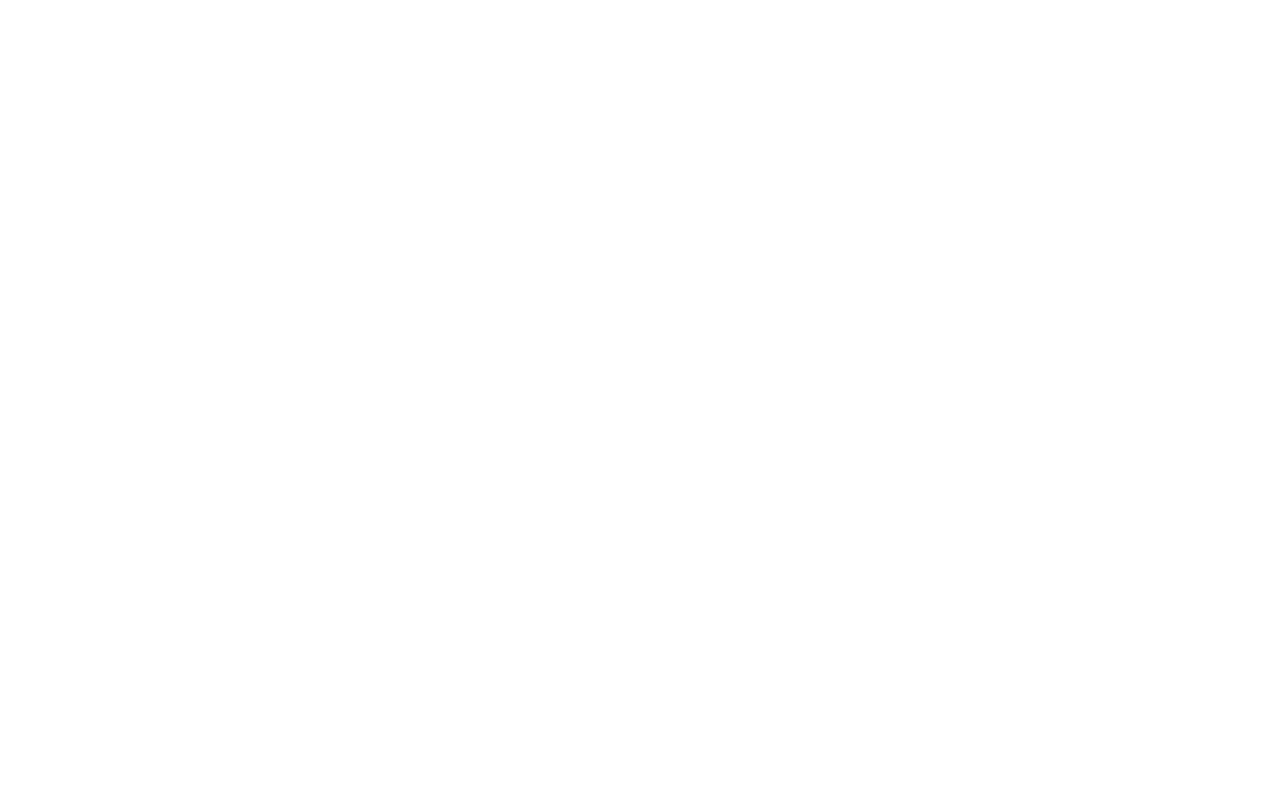
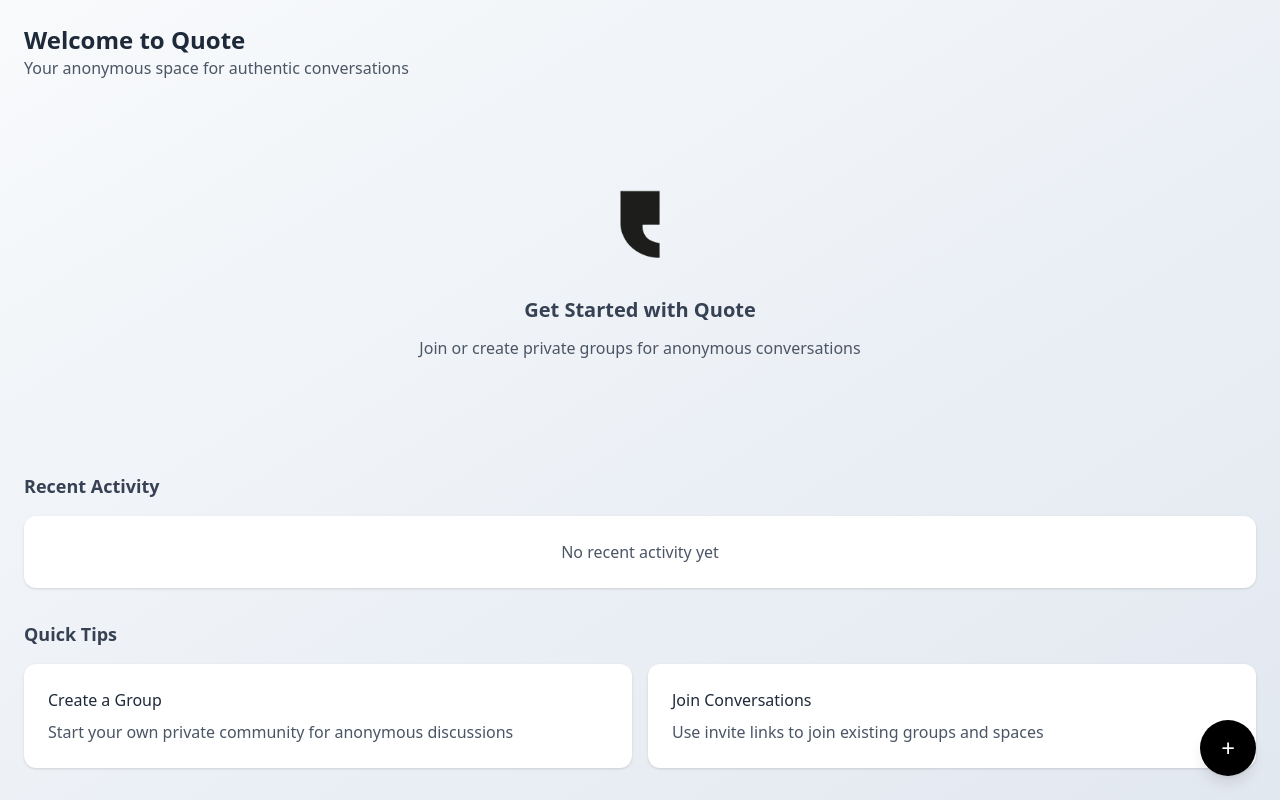
Before and after one commit to sirabdull/Quote, a Vue app: page /newuserdashboard in a window 1280 px wide. Before the commit this address had no page. Built offline with nearby package versions, Linux system fonts and the light colour scheme.

Commit message:
started working on the user dashboard

```diff
--- a/index.html
+++ b/index.html
@@ -2,9 +2,9 @@
 <html lang="en">
   <head>
     <meta charset="UTF-8" />
-    <link rel="icon" type="image/svg+xml" href="/vite.svg" />
+    <link rel="icon" type="" href="" />
     <meta name="viewport" content="width=device-width, initial-scale=1.0" />
-    <title>Vite + Vue</title>
+    <title>Quote</title>
   </head>
   <body>
     <div id="app"></div>
--- /dev/null
+++ b/src/pages/Dashboard.vue
@@ -0,0 +1,113 @@
+
+<template>
+  <div class="home-layout">
+    <!-- Main content area -->
+    <div class="content-area">
+
+      <slot name="content"></slot>
+    </div>
+
+    <!-- Sticky bottom navigation -->
+    <nav class="bottom-nav">
+      <router-link to="/dms" class="nav-item">
+        <svg width="24" height="24" viewBox="0 0 24 24" fill="none" stroke="currentColor" stroke-width="2">
+          <path d="M21 15a2 2 0 0 1-2 2H7l-4 4V5a2 2 0 0 1 2-2h14a2 2 0 0 1 2 2z"></path>
+        </svg>
+        <span>DMs</span>
+      </router-link>
+
+      <router-link to="/groups" class="nav-item">
+        <svg width="24" height="24" viewBox="0 0 24 24" fill="none" stroke="currentColor" stroke-width="2">
+          <path d="M17 21v-2a4 4 0 0 0-4-4H5a4 4 0 0 0-4 4v2"></path>
+          <circle cx="9" cy="7" r="4"></circle>
+          <path d="M23 21v-2a4 4 0 0 0-3-3.87"></path>
+          <path d="M16 3.13a4 4 0 0 1 0 7.75"></path>
+        </svg>
+        <span>Groups</span>
+      </router-link>
+
+      <router-link to="/space" class="nav-item">
+        <svg width="24" height="24" viewBox="0 0 24 24" fill="none" stroke="currentColor" stroke-width="2">
+          <rect x="3" y="3" width="18" height="18" rx="2" ry="2"></rect>
+          <line x1="3" y1="9" x2="21" y2="9"></line>
+          <line x1="9" y1="21" x2="9" y2="9"></line>
+        </svg>
+        <span>Space</span>
+      </router-link>
+
+      <!-- <router-link to="/settings" class="nav-item">
+        <svg width="24" height="24" viewBox="0 0 24 24" fill="none" stroke="currentColor" stroke-width="2">
+          <circle cx="12" cy="12" r="3"></circle>
+          <path d="M19.4 15a1.65 1.65 0 0 0 .33 1.82l.06.06a2 2 0 0 1 0 2.83 2 2 0 0 1-2.83 0l-.06-.06a1.65 1.65 0 0 0-1.82-.33 1.65 1.65 0 0 0-1 1.51V21a2 2 0 0 1-2 2 2 2 0 0 1-2-2v-.09A1.65 1.65 0 0 0 9 19.4a1.65 1.65 0 0 0-1.82.33l-.06.06a2 2 0 0 1-2.83 0 2 2 0 0 1 0-2.83l.06-.06a1.65 1.65 0 0 0 .33-1.82 1.65 1.65 0 0 0-1.51-1H3a2 2 0 0 1-2-2 2 2 0 0 1 2-2h.09A1.65 1.65 0 0 0 4.6 9a1.65 1.65 0 0 0-.33-1.82l-.06-.06a2 2 0 0 1 0-2.83 2 2 0 0 1 2.83 0l.06.06a1.65 1.65 0 0 0 1.82.33H9a1.65 1.65 0 0 0 1-1.51V3a2 2 0 0 1 2-2 2 2 0 0 1 2 2v.09a1.65 1.65 0 0 0 1 1.51 1.65 1.65 0 0 0 1.82-.33l.06-.06a2 2 0 0 1 2.83 0 2 2 0 0 1 0 2.83l-.06.06a1.65 1.65 0 0 0-.33 1.82V9a1.65 1.65 0 0 0 1.51 1H21a2 2 0 0 1 2 2 2 2 0 0 1-2 2h-.09a1.65 1.65 0 0 0-1.51 1z"></path>
+        </svg>
+        <span>Settings</span>
+      </router-link> -->
+    </nav>
+  </div>
+</template>
+
+<style scoped>
+.home-layout {
+  display: flex;
+  flex-direction: column;
+  min-height: 100vh;
+  background: var(--bg-primary);
+}
+
+.content-area {
+  flex: 1;
+  padding: 1rem;
+  padding-bottom: 4rem;
+}
+
+.bottom-nav {
+  position: fixed;
+  bottom: 0;
+  left: 0;
+  right: 0;
+  display: flex;
+  justify-content: space-around;
+  align-items: center;
+  height: 3.5rem;
+  background: var(--bg-secondary);
+  box-shadow: 0 -2px 10px rgba(0, 0, 0, 0.1);
+  z-index: 100;
+}
+
+.nav-item {
+  display: flex;
+  flex-direction: column;
+  align-items: center;
+  padding: 0.5rem;
+  color: var(--text-secondary);
+  text-decoration: none;
+  transition: color 0.2s ease;
+}
+
+.nav-item span {
+  font-size: 0.75rem;
+  margin-top: 0.25rem;
+}
+
+.nav-item svg {
+  transition: stroke 0.2s ease;
+}
+
+.nav-item.router-link-active {
+  color: var(--primary);
+}
+
+.nav-item.router-link-active svg {
+  stroke: var(--primary);
+}
+
+@media (min-width: 768px) {
+  .bottom-nav {
+    height: 4rem;
+  }
+
+  .nav-item span {
+    font-size: 0.875rem;
+  }
+}
+</style>
--- a/src/pages/Dm.vue
+++ /dev/null
@@ -1,7 +0,0 @@
-<template>
-  <Home >Dms</Home>
-</template>
-
-<!-- <script setup>
-import Home from @/Layouts/Home.vue
-</script> -->
--- a/src/pages/Getstarted.vue
+++ b/src/pages/Getstarted.vue
@@ -160,7 +160,7 @@
             username: username.value,
             photoFile: photoFile.value
         })
-        router.push('/dm')
+        router.push('/NewUserDashboard') // Redirect to the new user dashboard
     } catch (error) {
         console.error('Profile completion failed:', error)
     }
--- /dev/null
+++ b/src/pages/NewUserDashboard.vue
@@ -0,0 +1,103 @@
+<template>
+  <div class="min-h-screen bg-gradient-to-br from-slate-50 to-slate-200">
+    <!-- Header -->
+    <header class="p-6">
+      <h1 class="text-2xl font-bold text-gray-800">Welcome to Quote</h1>
+      <p class="text-gray-600">Your anonymous space for authentic conversations</p>
+    </header>
+
+    <!-- Main Content -->
+    <main class="p-6">
+      <!-- Empty State -->
+      <div class="text-center py-12">
+        <img src="@/assets/logo.png" alt="Quote Logo" class="w-24 h-24 object-contain mx-auto mb-6">
+        <h2 class="text-xl font-semibold text-gray-700 mb-3">Get Started with Quote</h2>
+        <p class="text-gray-600 mb-8">Join or create private groups for anonymous conversations</p>
+      </div>
+
+      <!-- Floating Action Button -->
+      <div class="fixed bottom-6 right-6">
+        <div class="relative">
+          <!-- Main Plus Button -->
+          <button
+            @click="toggleMenu"
+            class="w-14 h-14 bg-black text-white rounded-full shadow-lg flex items-center justify-center transition-transform duration-300 hover:bg-gray-800"
+            :class="{ 'rotate-45': isMenuOpen }"
+          >
+            <span class="text-2xl">+</span>
+          </button>
+
+          <!-- Expandable Options -->
+          <transition name="fade">
+            <div
+              v-if="isMenuOpen"
+              class="absolute bottom-16 right-0 space-y-3 transition-opacity duration-300"
+            >
+              <!-- Create Group Button -->
+              <button class="w-48 px-4 py-3 bg-black text-white rounded-full shadow-lg flex items-center justify-center hover:bg-gray-800 transition-all duration-300">
+                <span class="mr-2">👥</span>
+                New Group
+              </button>
+
+              <!-- Create Space Button -->
+              <button class="w-48 px-4 py-3 bg-black text-white rounded-full shadow-lg flex items-center justify-center hover:bg-gray-800 transition-all duration-300">
+                <span class="mr-2">🌟</span>
+                New Space
+              </button>
+
+              <!-- Join via Invite Button -->
+              <button class="w-48 px-4 py-3 bg-black text-white rounded-full shadow-lg flex items-center justify-center hover:bg-gray-800 transition-all duration-300">
+                <span class="mr-2">🔗</span>
+                Join via Invite
+              </button>
+            </div>
+          </transition>
+        </div>
+      </div>
+
+      <!-- Recent Activity Section -->
+      <section class="mt-8">
+        <h3 class="text-lg font-semibold text-gray-700 mb-4">Recent Activity</h3>
+        <div class="bg-white rounded-xl p-6 shadow-sm">
+          <p class="text-gray-600 text-center">No recent activity yet</p>
+        </div>
+      </section>
+
+      <!-- Quick Tips Section -->
+      <section class="mt-8">
+        <h3 class="text-lg font-semibold text-gray-700 mb-4">Quick Tips</h3>
+        <div class="grid gap-4 md:grid-cols-2">
+          <div class="bg-white rounded-xl p-6 shadow-sm">
+            <h4 class="font-medium text-gray-800 mb-2">Create a Group</h4>
+            <p class="text-gray-600">Start your own private community for anonymous discussions</p>
+          </div>
+          <div class="bg-white rounded-xl p-6 shadow-sm">
+            <h4 class="font-medium text-gray-800 mb-2">Join Conversations</h4>
+            <p class="text-gray-600">Use invite links to join existing groups and spaces</p>
+          </div>
+        </div>
+      </section>
+    </main>
+  </div>
+</template>
+
+<script setup>
+import { ref } from 'vue'
+
+const isMenuOpen = ref(false)
+
+function toggleMenu() {
+  isMenuOpen.value = !isMenuOpen.value
+}
+</script>
+
+<style scoped>
+.fade-enter-active,
+.fade-leave-active {
+  transition: opacity 0.3s ease;
+}
+.fade-enter-from,
+.fade-leave-to {
+  opacity: 0;
+}
+</style>
--- a/src/router/index.js
+++ b/src/router/index.js
@@ -5,7 +5,8 @@
 import Profile from '@/pages/Profile.vue'
 import login from '@/pages/login.vue'
 import Getstarted from '@/pages/Getstarted.vue'
-import Dm from '@/pages/Dm.vue'
+import Dashboard from '@/pages/Dashboard.vue'
+import NewUserDashboard from '@/pages/NewUserDashboard.vue'
 
 const routes = [
     { path: '/', name: 'Welcome', component: Welcome }, // Default route
@@ -13,7 +14,8 @@
     { path: '/profile', name: 'Profile', component: Profile },
     { path: '/login', name: 'Login', component: login },
     { path: '/get-started', name: 'Getstarted', component: Getstarted },
-    { path: '/dm', name: 'Dm', component: Dm },
+    { path: '/dashboard', name: 'Dashboard', component: Dashboard },
+    { path: '/newuserdashboard', name: 'NewUserDashboard', component: NewUserDashboard },
 
 ]
 
```
Also changed, not shown: .anima/conventions.json (added), .anima/enrichments.json (added), .anima/workspace.json (added), 1 other file (tests, documents, lock files or other folders).
